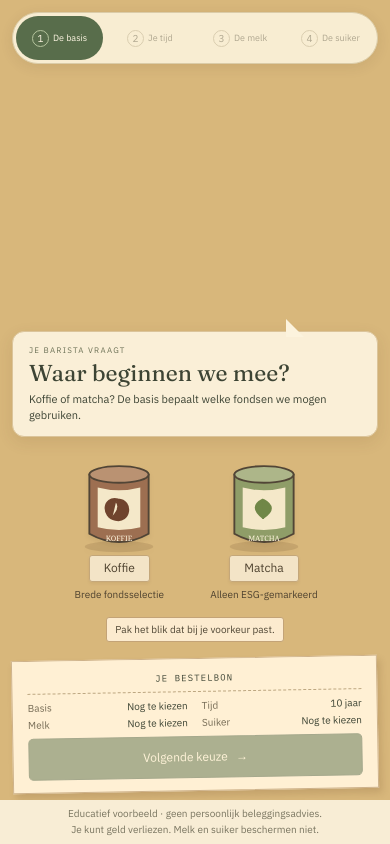
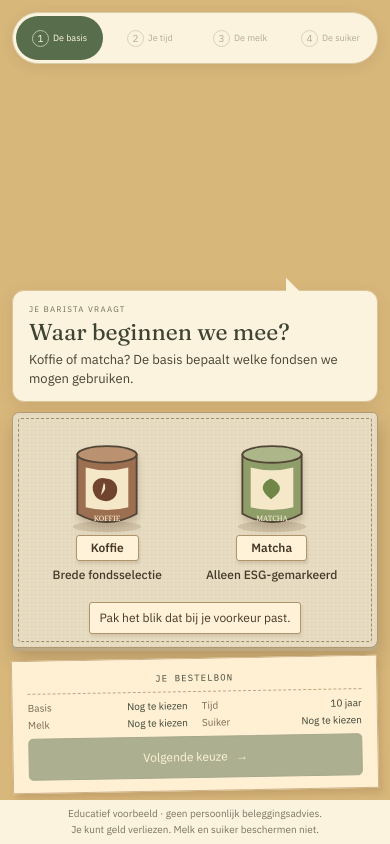
Before and after one commit to Vlaszaty/roboadvisor, a React (Vite) app in the folder frontend/: page /cafe in a window 390 px wide. Built offline with nearby package versions, Linux system fonts and the light colour scheme; what openapi-fetch would draw is missing.

Commit message:
fix: improve in-scene cafe choice readability

```diff
--- a/frontend/src/cafe/cafe.css
+++ b/frontend/src/cafe/cafe.css
@@ -31,16 +31,27 @@
 .cafe-picture{position:absolute;inset:0;height:auto;background:#d8b77b}
 .cafe-picture canvas{object-position:center top}
 .cafe-picture:after{box-shadow:none}
-.cafe-steps{top:24px;left:28px}
-.cafe-speech{top:16%;right:4%;width:27%;max-width:330px}
+.cafe-steps{top:24px;left:28px;background:var(--cafe-paper)}
+.cafe-speech{top:16%;right:4%;width:27%;max-width:330px;background:var(--cafe-paper)}
+.cafe-speech>p:last-of-type{font-size:14px;color:#464331}
 .cafe-window-label{top:90px;bottom:auto;left:28px}
 .cafe-counter{position:absolute;bottom:54px;left:4%;right:4%;display:grid;grid-template-columns:minmax(0,1fr) 290px;align-items:end;gap:5%;padding:0;background:none;box-shadow:none}
-.cafe-choice-area{padding:18px 12px 10px;align-self:end;background:none}
+.cafe-choice-area{position:relative;padding:26px 22px 18px;align-self:end;background-color:#e6dbc1;background-image:repeating-linear-gradient(0deg,#84745709 0 1px,transparent 1px 4px),repeating-linear-gradient(90deg,#fff8e526 0 1px,transparent 1px 4px);border:1px solid #b19a73;border-radius:7px 5px 8px 4px;box-shadow:0 3px 0 #bca984,2px 10px 18px #49321d40;isolation:isolate}
+.cafe-choice-area:before{content:'';position:absolute;inset:8px;border:1px dashed #a38d67;border-radius:3px;pointer-events:none;z-index:-1}
 .cafe-choices{gap:12px;max-width:760px;margin:auto}
 .cafe-vessel{width:112px;height:122px}
 .cafe-choices.base .cafe-vessel{width:130px;height:140px}
-.cafe-choice-name{font-size:12px}
-.cafe-choice-caption{width:fit-content;max-width:100%;min-height:0;margin:14px auto 0;padding:6px 12px;background:#fff0d6eb;border:1px solid #c3a377;border-radius:3px}
+.cafe-choice-name{position:relative;display:flex;align-items:center;justify-content:center;min-height:44px;font-size:14px;font-weight:600;color:#443927;background:#fff2d8;border-color:#ad946a;box-shadow:1px 3px 3px #61452926;overflow-wrap:anywhere}
+.cafe-choice-sub{font-size:13px;font-weight:500;color:#443927}
+.cafe-choice.selected{transform:translateY(-6px);border-bottom-color:transparent}
+.cafe-choice.selected:hover{transform:translateY(-8px)}
+.selected .cafe-choice-name{background:#40583b;color:#fff6dd;border-color:#334b2e}
+.cafe-choice-check{position:absolute;top:-8px;right:-5px;display:grid;place-items:center;width:20px;height:20px;border-radius:50%;background:#40583b;color:#fff6dd;border:2px solid #fff2d8;font-size:11px;line-height:1}
+.cafe-vessel{filter:drop-shadow(1px 5px 3px #543b2138)}
+.selected .cafe-vessel{filter:drop-shadow(1px 8px 4px #543b2152)}
+.cafe-choice-caption{width:fit-content;max-width:100%;min-height:0;margin:14px auto 0;padding:8px 14px;background:#fff2d8;color:#443927;font-size:14px;line-height:1.5;border:1px solid #ad946a;border-radius:3px;box-shadow:1px 3px 3px #61452920}
+.cafe-time-choice label{font-size:14px;color:#443927}
+.cafe-time-choice .cafe-small{font-size:12px;color:#534934}
 .cafe-order-receipt{width:100%;max-height:calc(100svh - 110px);overflow:auto;overscroll-behavior:contain;align-self:end;padding:20px;transform:rotate(-2deg);scrollbar-width:thin;scrollbar-color:#b4a07a transparent}
 .cafe-taste-note{font-family:Georgia,serif;font-style:italic;font-size:12px;line-height:1.55;border-top:1px dashed #bda781;padding-top:10px;margin:8px 0 4px}
 .cafe-order-extra{font-size:11px;margin:3px 0 10px}
@@ -50,7 +61,7 @@
 .cafe-order-extra .cafe-small{font-size:10px;margin:8px 0}
 .cafe-consent{font-size:11px;padding:10px;margin:10px 0}
 .cafe-consent p,.cafe-consent label{font-size:11px}
-.cafe-footer{position:absolute;bottom:0;left:0;right:0;max-width:none;margin:0;padding:10px 4%;border:0;background:#fcf3dee8;font-size:10px;line-height:1.45;justify-content:center;gap:20px}
+.cafe-footer{position:absolute;bottom:0;left:0;right:0;max-width:none;margin:0;padding:10px 4%;border:0;background:var(--cafe-paper);font-size:10px;line-height:1.45;justify-content:center;gap:20px}
 .cafe-request-status{position:absolute;bottom:37px;left:4%;max-width:60%;margin:0;background:#fff0d6;padding:5px 12px;border-radius:4px;font-size:11px}
 .cafe-api-error{position:absolute;z-index:6;left:4%;bottom:60px;width:calc(92% - 330px);max-height:60%;overflow:auto;box-shadow:0 6px 25px #50371940;margin:0}
 .cafe-api-error h2{font-size:23px;margin:0}
@@ -60,7 +71,7 @@
 .cafe-served-drink{position:absolute;width:min(36vw,440px);bottom:6%;left:38%;margin:0;animation:cafe-serve .8s ease both}
 .cafe-served-drink .cafe-steam{left:34%;top:0;bottom:auto;width:30%;height:28px}
 .cafe-served-drink img{display:block;width:100%;height:auto;filter:drop-shadow(0 10px 8px #61422325)}
-.cafe-served-drink figcaption{width:fit-content;margin:0 auto;font-family:Georgia,serif;font-style:italic;font-size:22px;padding:5px 17px;background:#fff1d7eb;box-shadow:2px 3px 6px #60422020;border-radius:3px;color:#46553b}
+.cafe-served-drink figcaption{width:fit-content;margin:0 auto;font-family:Georgia,serif;font-style:italic;font-size:22px;padding:5px 17px;background:#fff1d7;box-shadow:2px 3px 6px #60422020;border-radius:3px;color:#46553b}
 .cafe-served-receipt{position:absolute;right:4%;bottom:60px;width:300px;max-height:calc(100svh - 130px);padding:22px;background:#fff2d8;border:1px solid #bfa77c;box-shadow:4px 8px 15px #69472035;transform:rotate(-2deg);pointer-events:auto;overflow:auto;overscroll-behavior:contain;scrollbar-width:thin;scrollbar-color:#b4a07a transparent}
 .cafe-served-receipt h3{font-size:23px;margin:10px 0 16px;text-align:center}
 .cafe-taste-ingredients{list-style:none;margin:0;padding:0;font-size:12px}
@@ -81,25 +92,29 @@
 .cafe-calculation-body .cafe-mix{max-width:none}
 @keyframes cafe-serve{from{opacity:0;transform:translateY(24px) scale(.95)}to{opacity:1;transform:none}}
 @media(min-width:1700px){.cafe-served-drink{left:34%}.cafe-counter{left:8%;right:6%;grid-template-columns:minmax(0,1fr) 320px;gap:8%}.cafe-choice-area{max-width:880px}.cafe-served-receipt{right:6%;width:320px}}
-@media(max-width:850px) and (min-width:601px){.cafe-counter{gap:20px;grid-template-columns:minmax(0,1fr) 240px;left:3%;right:3%}.cafe-vessel{width:80px;height:96px}.cafe-choice-name{font-size:10px}.cafe-order-receipt{padding:15px}.cafe-served-receipt{width:260px;right:3%}.cafe-served-drink{left:19%;width:46vw}.cafe-speech{width:32%;padding:16px}.cafe-steps{left:16px}}
+@media(max-width:850px) and (min-width:601px){.cafe-counter{gap:20px;grid-template-columns:minmax(0,1fr) 240px;left:3%;right:3%}.cafe-choice-area{padding:22px 12px 15px}.cafe-choices{gap:5px}.cafe-vessel{width:80px;height:96px}.cafe-choice-name{font-size:12px;padding:5px 3px}.cafe-choice-caption{font-size:12px}.cafe-order-receipt{padding:15px}.cafe-served-receipt{width:260px;right:3%}.cafe-served-drink{left:19%;width:46vw}.cafe-speech{width:32%;padding:16px}.cafe-steps{left:16px}}
 @media(max-width:600px){
   .cafe-page{padding:0}
-  .cafe-scene{height:100svh;min-height:780px;border-radius:0;display:flex;flex-direction:column;gap:10px;padding:80px 12px 54px}
+  .cafe-scene{height:auto;min-height:max(780px,100svh);border-radius:0;display:flex;flex-direction:column;gap:10px;padding:80px 12px 54px}
   .cafe-picture{display:contents}
   .cafe-picture canvas{position:absolute;inset:0;object-position:49% top;z-index:0}
   .cafe-picture:after{display:none}
   .cafe-steps{top:12px;left:12px;right:12px;z-index:2}
-  .cafe-speech{position:relative;top:auto;bottom:auto;left:auto;right:auto;width:auto;max-width:none;padding:12px 16px;margin-top:auto;flex-shrink:0;z-index:1}
+  .cafe-speech{position:relative;top:auto;bottom:auto;left:auto;right:auto;width:auto;max-width:none;padding:12px 16px;margin-top:auto;flex-shrink:0;z-index:1;background:var(--cafe-paper)}
   .cafe-speech h1{font-size:23px}
-  .cafe-speech>p:last-of-type{font-size:11px}
+  .cafe-speech>p:last-of-type{font-size:13px}
   .cafe-counter{position:relative;bottom:auto;left:auto;right:auto;grid-template-columns:1fr;gap:10px;padding:0;flex-shrink:0;z-index:1}
-  .cafe-choice-area{padding:6px 4px}
+  .cafe-choice-area{padding:20px 10px 13px}
+  .cafe-choice-area:before{inset:5px}
   .cafe-choices{gap:3px}
   .cafe-vessel{width:64px;height:78px}
-  .cafe-choice-name{font-size:9px;padding:4px 3px}
+  .cafe-choice-name{font-size:12px;padding:4px 2px;line-height:1.3}
+  .cafe-choices.base .cafe-choice-sub{font-size:12px}
   .cafe-choices.base{gap:40px}
   .cafe-choices.base .cafe-vessel{width:94px;height:100px}
-  .cafe-choice-caption{font-size:10px;margin:6px auto 0;padding:4px 8px}
+  .cafe-choice-caption{font-size:12px;margin:9px auto 0;padding:6px 9px}
+  .cafe-time-choice label{font-size:13px}
+  .cafe-time-choice .cafe-small{font-size:12px}
   .cafe-order-receipt{margin:0;width:100%;max-height:310px;padding:12px 15px;transform:rotate(-1deg)}
   .cafe-order-receipt dl{font-size:10px;margin-bottom:6px}
   .cafe-order-receipt .cafe-receipt-title{font-size:9px;margin-bottom:6px}
@@ -107,6 +122,8 @@
   .cafe-order-extra{margin:0 0 4px}
   .cafe-order-extra summary{min-height:44px}
   .cafe-page .cafe-back{min-height:44px;margin:0;padding:5px}
+  .cafe-order-actions:has(.cafe-back){display:grid;grid-template-columns:minmax(0,1fr) 85px;gap:8px;align-items:center}
+  .cafe-order-actions .cafe-back{font-size:11px;line-height:1.3}
   .cafe-time-choice{gap:15px;padding:5px 0}
   .cafe-clock{width:86px;height:86px}
   .cafe-footer{padding:7px 12px;font-size:10px;gap:2px;align-items:center;line-height:1.4;z-index:3}
--- a/frontend/src/pages/Cafe.tsx
+++ b/frontend/src/pages/Cafe.tsx
@@ -98,12 +98,12 @@ export default function Cafe() {
         <section className="cafe-choice-area" id="cafe-choices" aria-label={STEPS[step]}>
           {step === 0 && <fieldset className="cafe-choices base"><legend className="cafe-sr">Kies koffie of matcha</legend>{(['coffee', 'matcha'] as const).map(base => <label className={`cafe-choice ${order.base === base ? 'selected' : ''}`} key={base}>
             <input type="radio" name="cafe-base" value={base} checked={order.base === base} onChange={() => patchOrder({ base })} />
-            <Vessel kind="tin" base={base} /><span className="cafe-choice-name">{base === 'coffee' ? 'Koffie' : 'Matcha'}</span><span className="cafe-choice-sub">{base === 'coffee' ? 'Brede fondsselectie' : 'Alleen ESG-gemarkeerd'}</span>
+            <Vessel kind="tin" base={base} /><span className="cafe-choice-name">{base === 'coffee' ? 'Koffie' : 'Matcha'}{order.base === base && <span className="cafe-choice-check" aria-hidden="true">✓</span>}</span><span className="cafe-choice-sub">{base === 'coffee' ? 'Brede fondsselectie' : 'Alleen ESG-gemarkeerd'}</span>
           </label>)}</fieldset>}
           {step === 1 && <div className="cafe-time-choice"><div className="cafe-clock" aria-hidden="true"><span>◷</span><strong>{order.horizon}</strong><small>jaar</small></div><div><label htmlFor="cafe-horizon">Hoe lang kan dit geld blijven staan?</label><div className="cafe-time-controls"><button type="button" aria-label="Eén jaar minder" disabled={order.horizon <= 1} onClick={() => patchOrder({ horizon: order.horizon - 1 })}>−</button><input id="cafe-horizon" type="number" min="1" max="40" step="1" value={order.horizon} onChange={e => patchOrder({ horizon: Number(e.target.value) })} /><button type="button" aria-label="Eén jaar meer" disabled={order.horizon >= 40} onClick={() => patchOrder({ horizon: order.horizon + 1 })}>+</button></div><span className="cafe-small">1–40 jaar · langer wachten garandeert geen herstel</span></div></div>}
           {(step === 2 || step === 3) && <fieldset className="cafe-choices"><legend className="cafe-sr">{step === 2 ? 'Kies één van vijf melkpresets' : 'Kies één van vijf suikerpresets'}</legend>{(step === 2 ? MILK : SUGAR).map((preset, i) => <label className={`cafe-choice ${(step === 2 ? order.milk : order.sugar) === i ? 'selected' : ''}`} key={i}>
             <input type="radio" name={`cafe-${step === 2 ? 'milk' : 'sugar'}`} value={i} checked={(step === 2 ? order.milk : order.sugar) === i} onChange={() => patchOrder(step === 2 ? { milk: i } : { sugar: i })} aria-label={`${preset.name}. ${preset.description}`} />
-            <Vessel kind={step === 2 ? 'milk' : 'sugar'} amount={i} /><span className="cafe-choice-name">{preset.name}</span>
+            <Vessel kind={step === 2 ? 'milk' : 'sugar'} amount={i} /><span className="cafe-choice-name">{preset.name}{(step === 2 ? order.milk : order.sugar) === i && <span className="cafe-choice-check" aria-hidden="true">✓</span>}</span>
           </label>)}</fieldset>}
           <p className="cafe-choice-caption" aria-live="polite">{selectedPreset ? selectedPreset.description : step === 0 ? order.base === 'matcha' ? 'Een ESG-markering is geen duurzaamheidsgarantie.' : order.base === 'coffee' ? 'Zonder ESG-filter; ook ESG-fondsen kunnen in de selectie zitten.' : 'Pak het blik dat bij je voorkeur past.' : step === 1 ? 'Je horizon bepaalt hoe ver we vooruitkijken.' : 'Kies één van de vijf standen. Er is geen goed of fout antwoord.'}</p>
         </section>
@@ -123,8 +123,9 @@ export default function Cafe() {
             {risk !== null && <p className="cafe-small">Receptniveau {risk}/100 · doel voor jaarlijkse schommelingen {pct(.02 + risk / 100 * .18)}. Geen maximaal verlies.</p>}
           </details>
         </>}
-        {step < 3 ? <button type="button" className="cafe-button" disabled={!currentValid} onClick={() => setStep(s => s + 1)}>Volgende keuze <span aria-hidden="true">→</span></button> : <button type="button" className="cafe-button" disabled={!ready || status === 'loading'} onClick={serve}>{status === 'loading' ? 'Even roeren…' : 'Maak mijn voorbeeld'}</button>}
+        <div className="cafe-order-actions">{step < 3 ? <button type="button" className="cafe-button" disabled={!currentValid} onClick={() => setStep(s => s + 1)}>Volgende keuze <span aria-hidden="true">→</span></button> : <button type="button" className="cafe-button" disabled={!ready || status === 'loading'} onClick={serve}>{status === 'loading' ? 'Even roeren…' : 'Maak mijn voorbeeld'}</button>}
           {step > 0 && <button type="button" className="cafe-back" onClick={() => setStep(s => s - 1)}>← Vorige keuze</button>}
+        </div>
         </aside>
       </div>}
     {status === 'loading' && <p className="cafe-request-status" role="status">De portefeuille wordt berekend. Je recept is nog niet klaar.</p>}
```
Also changed, not shown: frontend/src/cafe/Scene.tsx (+6 -6 lines), 2 other files (tests, documents, lock files or other folders).
